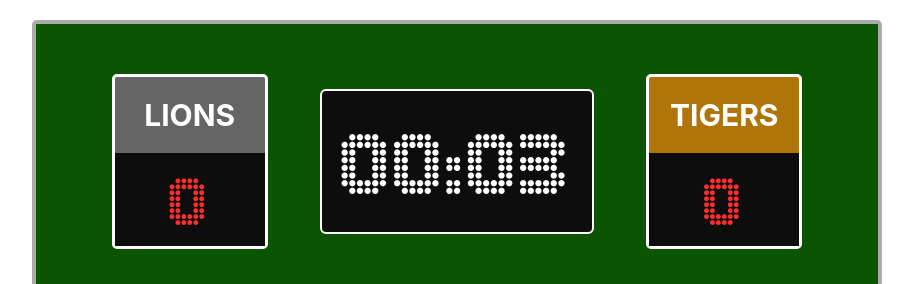
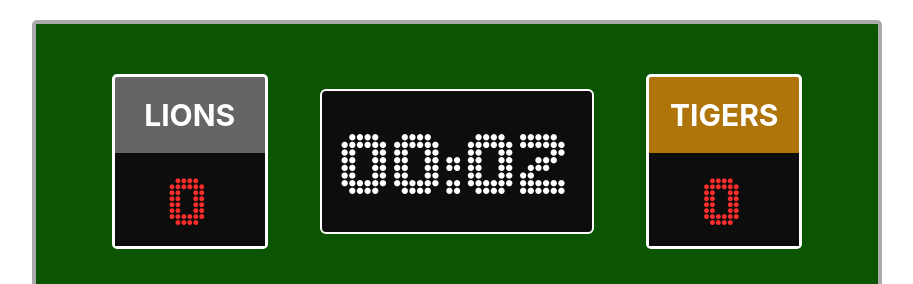
Before and after one commit to bloominstituteoftechnology/react-american-football-scoreboard, a React (Create React App) app: page / in a window 1280 px wide. Shown: the top 284 px of the page, without its empty margins (183-1096 px from the left). Built offline with nearby package versions, Linux system fonts and the light colour scheme.

Commit message:
Submitting pull request

```diff
--- a/src/App.js
+++ b/src/App.js
@@ -37,7 +37,7 @@ function App() {
 
 
           </div>
-          <div className="timer">00:03</div>
+          <div className="timer">00:02</div>
           <div className="away">
             <h2 className="away__name">Tigers</h2>
             <div className="away__score">{tigerPoints}</div>
```
